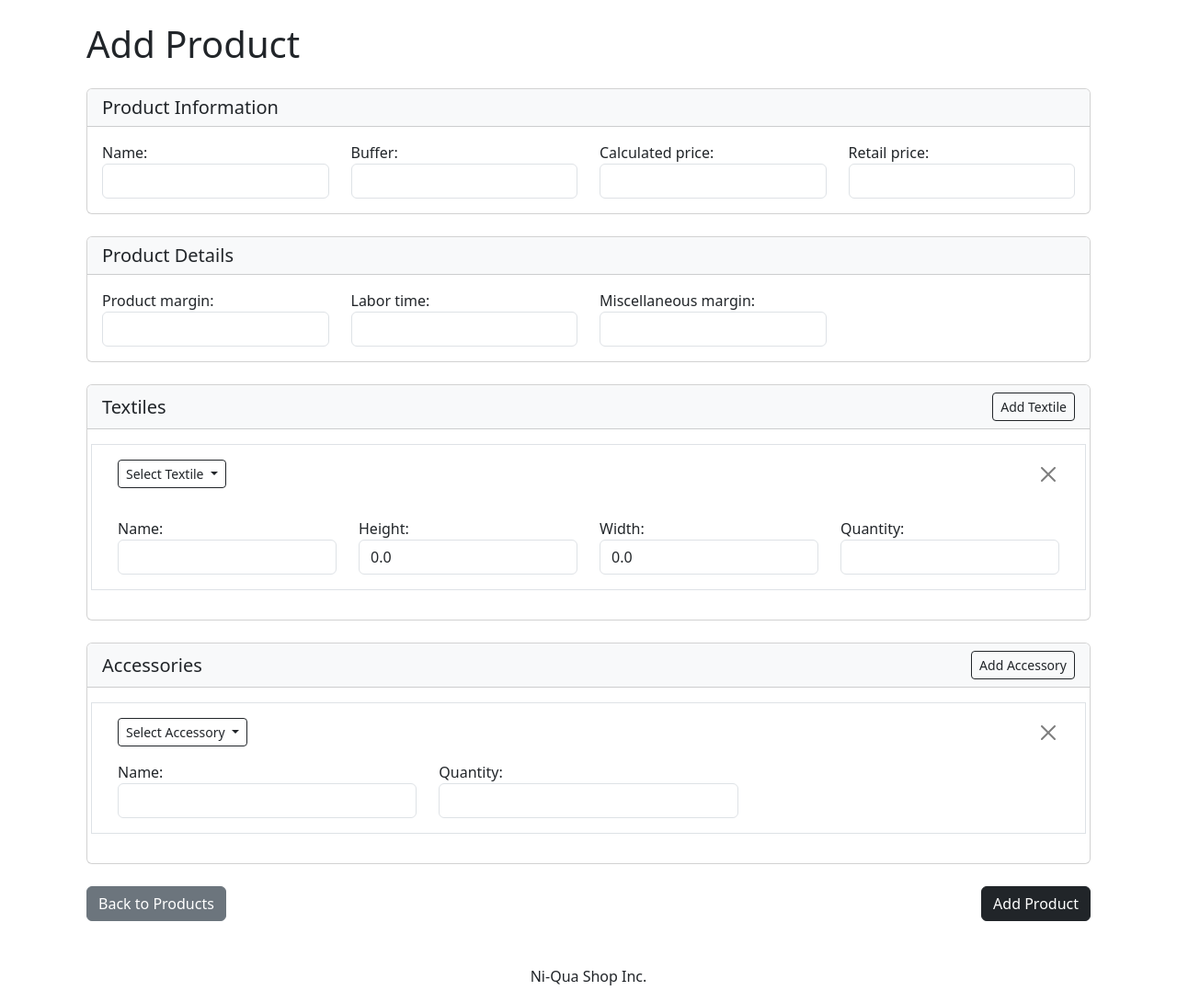
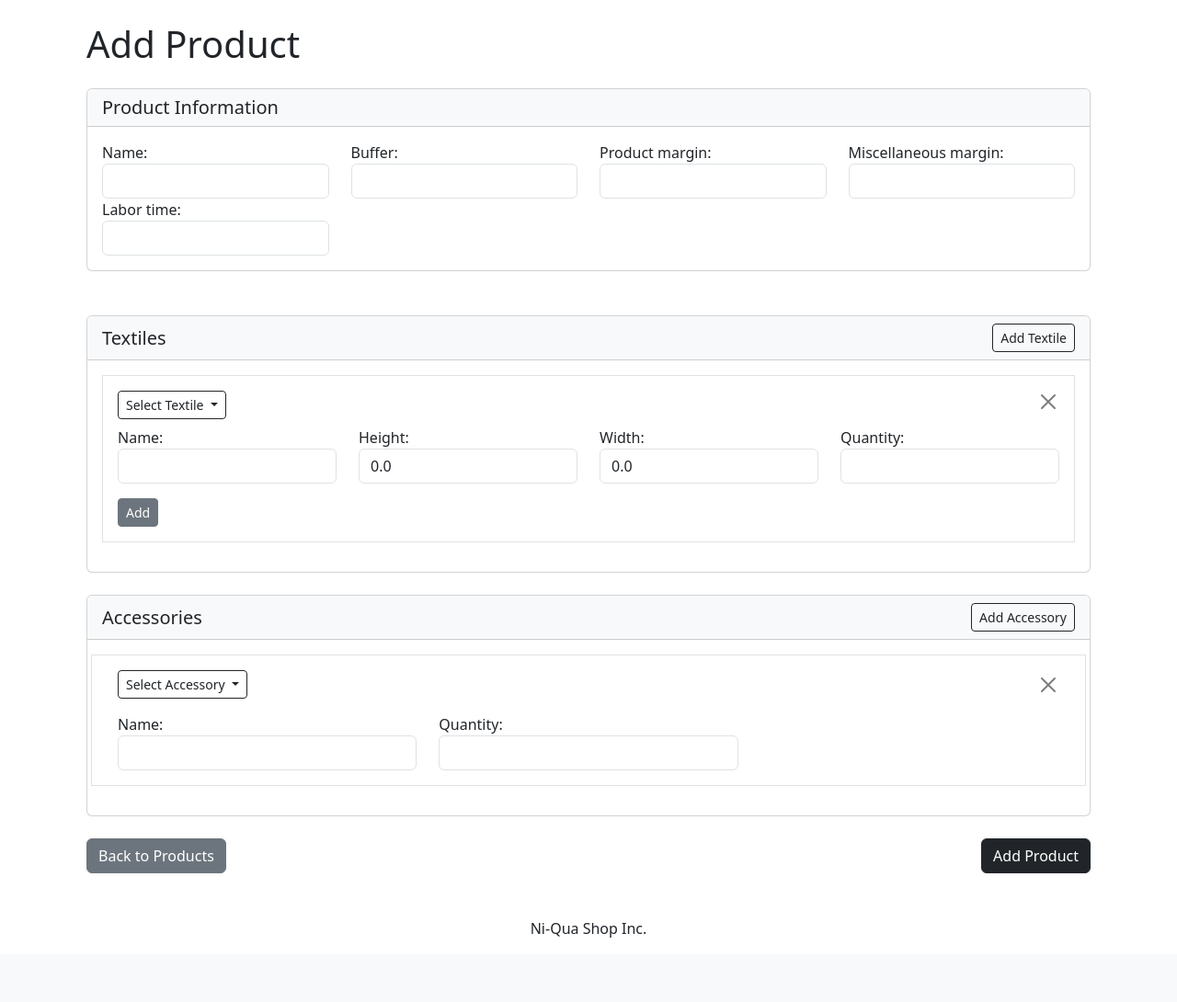
Before and after one commit to lancedguzman/niqua-inventory-system, a Django app: page /product/add/ in a window 1280 px wide. Shown: the part 56-1146 px from the top of the page at 92% size. After the commit the page ends 1076 px from the top, so only its background shows below. Run offline with Django 5.2, Linux system fonts and the light colour scheme; tables that the repository leaves empty hold one stand-in row (values such as "Sample post").

Commit message:
Updated Product Form
It is now working

```diff
--- a/niqua/inventory/templates/product_form.html
+++ b/niqua/inventory/templates/product_form.html
@@ -8,51 +8,17 @@
         {% csrf_token %}
 
         <!-- Product Information Section -->
-        <div class="card mb-4">
+        <div class="card mb-5">
             <div class="card-header bg-light">
                 <h5 class="mb-0">Product Information</h5>
             </div>
             <div class="card-body">
                 <div class="row">
-                    <div class="col-md-3">
-                        {{ product_form.name.label_tag }}
-                        {{ product_form.name }}
-                    </div>
-                    <div class="col-md-3">
-                        {{ product_form.buffer.label_tag }}
-                        {{ product_form.buffer }}
-                    </div>
-                    <div class="col-md-3">
-                        {{ product_form.calculated_price.label_tag }}
-                        <input type="text" class="form-control" value="{{ product_form.initial.calculated_price }}" readonly>
-                    </div>
-                    <div class="col-md-3">
-                        {{ product_form.retail_price.label_tag }}
-                        <input type="text" class="form-control" value="{{ product_form.initial.retail_price }}" readonly>
-                    </div>
-                </div>
-            </div>
-        </div>
-
-        <!-- Product Details Section -->
-        <div class="card mb-4">
-            <div class="card-header bg-light">
-                <h5 class="mb-0">Product Details</h5>
-            </div>
-            <div class="card-body">
-                <div class="row">
-                    <div class="col-md-3">
-                        {{ product_form.product_margin.label_tag }}
-                        {{ product_form.product_margin }}
-                    </div>
-                    <div class="col-md-3">
-                        {{ product_form.labor_time.label_tag }}
-                        {{ product_form.labor_time }}
-                    </div>
-                    <div class="col-md-3">
-                        {{ product_form.miscellaneous_margin.label_tag }}
-                        {{ product_form.miscellaneous_margin }}
-                    </div>
+                    <div class="col-md-3">{{ product_form.name.label_tag }} {{ product_form.name }}</div>
+                    <div class="col-md-3">{{ product_form.buffer.label_tag }} {{ product_form.buffer }}</div>
+                    <div class="col-md-3">{{ product_form.product_margin.label_tag }} {{ product_form.product_margin }}</div>
+                    <div class="col-md-3">{{ product_form.miscellaneous_margin.label_tag }} {{ product_form.miscellaneous_margin }}</div>
+                    <div class="col-md-3">{{ product_form.labor_time.label_tag }} {{ product_form.labor_time }}</div>
                 </div>
             </div>
         </div>
@@ -61,40 +27,44 @@
         <div class="card mb-4">
             <div class="card-header bg-light d-flex justify-content-between align-items-center">
                 <h5 class="mb-0">Textiles</h5>
-                <button type="button" class="btn btn-sm btn-outline-dark" id="add-textile">Add Textile</button>
+                <button type="button" class="btn btn-sm btn-outline-dark" id="add-textile-group">Add Textile</button>
             </div>
             <div class="card-body">
                 {{ textile_formset.management_form }}
-                <div id="textile-formset" class="textile-forms">
-                    {% for form in textile_formset %}
-                    <div class="row textile-form align-items-end mb-3 border p-3 position-relative">
-                        <!-- Top row with interactive dropdown + remove -->
-                        <div class="col-12 d-flex justify-content-between align-items-center mb-3">
-                            <!-- Interactive dropdown -->
+                <div id="textile-groups-wrapper">
+                    {% for form in textile_formset.forms %}
+                    <div class="textile-group border p-3 mb-3" data-index="{{ forloop.counter0 }}">
+                        <div class="d-flex justify-content-between mb-2 textile-dropdown">
                             <div class="dropdown">
-                                <button class="btn btn-outline-dark btn-sm dropdown-toggle textile-dropdown-btn" type="button"
-                                        data-bs-toggle="dropdown" aria-expanded="false">
-                                    Select Textile
+                                <button class="btn btn-sm btn-outline-dark dropdown-toggle textile-dropdown-btn" type="button" data-bs-toggle="dropdown">
+                                    {% if form.textile.value %}
+                                        {{ form.instance.textile.name|default:"Select Textile" }}
+                                    {% else %}
+                                        Select Textile
+                                    {% endif %}
                                 </button>
                                 <ul class="dropdown-menu">
                                     {% for val, label in form.textile.field.choices %}
-                                        <li><a class="dropdown-item textile-option" href="#" data-value="{{ val }}">{{ label }}</a></li>
+                                        <li><a class="dropdown-item" href="#" data-value="{{ val }}">{{ label }}</a></li>
                                     {% endfor %}
                                 </ul>
                             </div>
-
-                            <!-- Remove button -->
-                            <button type="button" class="btn-close remove-textile" aria-label="Remove"></button>
+                            <button class="btn-close remove-textile-group" type="button"></button>
                         </div>
 
-                        <!-- Hidden textile select field -->
+                        <!-- Hidden select -->
                         <div class="d-none">{{ form.textile }}</div>
 
-                        <!-- Rest of the form -->
-                        <div class="col-md-3">{{ form.name.label_tag }} {{ form.name }}</div>
-                        <div class="col-md-3">{{ form.height.label_tag }} {{ form.height }}</div>
-                        <div class="col-md-3">{{ form.width.label_tag }} {{ form.width }}</div>
-                        <div class="col-md-3 mt-3">{{ form.quantity.label_tag }} {{ form.quantity }}</div>
+                        <div class="textile-details">
+                            <div class="row textile-form-row align-items-end mb-2">
+                                <div class="col-md-3">{{ form.name.label_tag }} {{ form.name }}</div>
+                                <div class="col-md-3">{{ form.height.label_tag }} {{ form.height }}</div>
+                                <div class="col-md-3">{{ form.width.label_tag }} {{ form.width }}</div>
+                                <div class="col-md-3">{{ form.quantity.label_tag }} {{ form.quantity }}</div>
+                            </div>
+                        </div>
+
+                        <button type="button" class="btn btn-sm btn-secondary add-detail-row mt-2">Add</button>
                     </div>
                     {% endfor %}
                 </div>
@@ -112,12 +82,9 @@
                 <div id="accessory-formset" class="accessory-forms">
                     {% for form in accessory_formset %}
                     <div class="row accessory-form align-items-end mb-3 border p-3 position-relative">
-                        <!-- Top row with interactive dropdown + remove -->
                         <div class="col-12 d-flex justify-content-between align-items-center mb-3">
-                            <!-- Interactive dropdown -->
                             <div class="dropdown">
-                                <button class="btn btn-outline-dark btn-sm dropdown-toggle accessory-dropdown-btn" type="button"
-                                        data-bs-toggle="dropdown" aria-expanded="false">
+                                <button class="btn btn-outline-dark btn-sm dropdown-toggle accessory-dropdown-btn" type="button" data-bs-toggle="dropdown">
                                     Select Accessory
                                 </button>
                                 <ul class="dropdown-menu">
@@ -126,12 +93,9 @@
                                     {% endfor %}
                                 </ul>
                             </div>
-
                             <button type="button" class="btn-close remove-accessory" aria-label="Remove"></button>
                         </div>
-
                         <div class="d-none">{{ form.accessory }}</div>
-
                         <div class="col-md-4">{{ form.name.label_tag }} {{ form.name }}</div>
                         <div class="col-md-4">{{ form.quantity.label_tag }} {{ form.quantity }}</div>
                     </div>
@@ -143,74 +107,125 @@
         <!-- Form Actions -->
         <div class="d-flex justify-content-between">
             <a href="{% url 'product-list' %}" class="btn btn-secondary">Back to Products</a>
-            <div>
-                <button type="submit" class="btn btn-primary btn-dark">Add Product</button>
-            </div>
+            <div><button type="submit" class="btn btn-primary btn-dark">Add Product</button></div>
         </div>
     </form>
 </div>
 
-<!-- JavaScript for dynamic formset addition + deletion -->
+<!-- JavaScript -->
 <script>
+document.addEventListener("DOMContentLoaded", function () {
+    // Textile dropdown behavior
+    document.addEventListener("click", function (e) {
+        if (e.target.classList.contains("dropdown-item") && e.target.closest(".textile-dropdown")) {
+            e.preventDefault();
+            const item = e.target;
+            const value = item.dataset.value;
+            const label = item.textContent;
+            const group = item.closest(".textile-group");
+            const dropdownBtn = group.querySelector(".textile-dropdown-btn");
+            const textileInput = group.querySelector("input[name$='-textile']"); // Changed to input
 
-document.addEventListener("DOMContentLoaded", function () {
-    // Handle textile dropdown selections
-    document.querySelectorAll("#textile-formset").forEach(set => {
+            // Update the hidden input field
+            if (textileInput) {
+                textileInput.value = value;
+            }
+
+            dropdownBtn.textContent = label;
+        }
+    });
+
+    // Add detail row inside textile group
+    document.getElementById("textile-groups-wrapper").addEventListener("click", function (e) {
+        if (e.target.classList.contains("add-detail-row")) {
+            const group = e.target.closest(".textile-group");
+            const details = group.querySelector(".textile-details");
+            const lastRow = details.querySelector(".textile-form-row:last-child");
+            const newRow = lastRow.cloneNode(true);
+            newRow.querySelectorAll("input").forEach(input => input.value = "");
+            details.appendChild(newRow);
+            const textileInput = newGroup.querySelector("input[name$='-textile']");
+                if (textileInput) {
+                    textileInput.value = "";
+                }
+        }
+    });
+
+    // Remove a textile group
+    document.getElementById("textile-groups-wrapper").addEventListener("click", function (e) {
+        if (e.target.classList.contains("remove-textile-group")) {
+            const group = e.target.closest(".textile-group");
+            group.remove();
+            reindexTextileForms();
+        }
+    });
+
+    // Add textile group
+    document.getElementById("add-textile-group").addEventListener("click", function () {
+        const wrapper = document.getElementById("textile-groups-wrapper");
+        const totalFormsInput = document.getElementById("id_textile-TOTAL_FORMS");
+        const formCount = parseInt(totalFormsInput.value);
+        const firstGroup = wrapper.querySelector(".textile-group");
+        const newGroup = firstGroup.cloneNode(true);
+
+        // Update name/id/for
+        newGroup.querySelectorAll("[name], [id], label").forEach((el) => {
+            if (el.name) el.name = el.name.replace(/textile-\d+-/, `textile-${formCount}-`);
+            if (el.id) el.id = el.id.replace(/textile-\d+-/, `textile-${formCount}-`);
+            if (el.htmlFor) el.htmlFor = el.htmlFor.replace(/textile-\d+-/, `textile-${formCount}-`);
+
+            // Reset input fields
+            if (el.tagName !== 'LABEL') el.value = '';
+        });
+
+        // Reset dropdown label
+        newGroup.querySelector(".textile-dropdown-btn").textContent = "Select Textile";
+
+        // Reset hidden select field
+        const textileSelect = newGroup.querySelector("select[name$='-textile']");
+        if (textileSelect) {
+            textileSelect.value = "";
+        }
+
+        wrapper.appendChild(newGroup);
+        totalFormsInput.value = formCount + 1;
+    });
+
+    // Accessory dropdown
+    document.querySelectorAll("#accessory-formset").forEach(set => {
         set.addEventListener("click", function (e) {
-            if (e.target.classList.contains("textile-option")) {
+            if (e.target.classList.contains("accessory-option")) {
                 e.preventDefault();
-                const selectedLabel = e.target.textContent;
-                const selectedValue = e.target.dataset.value;
-
-                const formCard = e.target.closest(".textile-form");
-                const dropdownBtn = formCard.querySelector(".textile-dropdown-btn");
+                const label = e.target.textContent;
+                const value = e.target.dataset.value;
+                const formCard = e.target.closest(".accessory-form");
+                const dropdownBtn = formCard.querySelector(".accessory-dropdown-btn");
                 const selectField = formCard.querySelector("select");
-
-                dropdownBtn.textContent = selectedLabel;
-                selectField.value = selectedValue;
+                dropdownBtn.textContent = label;
+                selectField.value = value;
             }
         });
     });
 
-    // Handle accessory dropdown selections
-    document.querySelectorAll("#accessory-formset").forEach(set => {
-        set.addEventListener("click", function (e) {
-            if (e.target.classList.contains("accessory-option")) {
-                e.preventDefault();
-                const selectedLabel = e.target.textContent;
-                const selectedValue = e.target.dataset.value;
+    // Clone accessory formset
+    cloneFormset('accessory', 'accessory-formset', 'add-accessory', 'remove-accessory');
 
-                const formCard = e.target.closest(".accessory-form");
-                const dropdownBtn = formCard.querySelector(".accessory-dropdown-btn");
-                const selectField = formCard.querySelector("select");
-
-                dropdownBtn.textContent = selectedLabel;
-                selectField.value = selectedValue;
-            }
-        });
-    });
-});
-
-document.addEventListener('DOMContentLoaded', function () {
     function cloneFormset(prefix, containerId, addButtonId, removeClass) {
         const addButton = document.getElementById(addButtonId);
         const container = document.getElementById(containerId);
         const totalForms = document.getElementById(`id_${prefix}-TOTAL_FORMS`);
-
         addButton.addEventListener('click', function () {
-            const currentFormCount = parseInt(totalForms.value);
+            const formCount = parseInt(totalForms.value);
             const formToClone = container.querySelector(`.${prefix}-form`);
             const newForm = formToClone.cloneNode(true);
-
             newForm.querySelectorAll('input, select, textarea, label').forEach((el) => {
-                if (el.name) el.name = el.name.replace(`${prefix}-0-`, `${prefix}-${currentFormCount}-`);
-                if (el.id) el.id = el.id.replace(`${prefix}-0-`, `${prefix}-${currentFormCount}-`);
-                if (el.htmlFor) el.htmlFor = el.htmlFor.replace(`${prefix}-0-`, `${prefix}-${currentFormCount}-`);
+                if (el.name) el.name = el.name.replace(`${prefix}-0-`, `${prefix}-${formCount}-`);
+                if (el.id) el.id = el.id.replace(`${prefix}-0-`, `${prefix}-${formCount}-`);
+                if (el.htmlFor) el.htmlFor = el.htmlFor.replace(`${prefix}-0-`, `${prefix}-${formCount}-`);
                 if (el.tagName !== 'LABEL') el.value = '';
             });
-
             container.appendChild(newForm);
-            totalForms.value = currentFormCount + 1;
+            totalForms.value = formCount + 1;
             attachDeleteButtons(container, prefix, totalForms, removeClass);
         });
 
@@ -222,11 +237,8 @@ document.addEventListener('DOMContentLoaded', function () {
             btn.onclick = function () {
                 const formCard = btn.closest(`.${prefix}-form`);
                 formCard.remove();
-
-                // Reindex forms
                 const forms = container.querySelectorAll(`.${prefix}-form`);
                 totalForms.value = forms.length;
-
                 forms.forEach((form, index) => {
                     form.querySelectorAll('input, select, textarea, label').forEach((el) => {
                         if (el.name) el.name = el.name.replace(/-\d+-/, `-${index}-`);
@@ -238,8 +250,19 @@ document.addEventListener('DOMContentLoaded', function () {
         });
     }
 
-    cloneFormset('textile', 'textile-formset', 'add-textile', 'remove-textile');
-    cloneFormset('accessory', 'accessory-formset', 'add-accessory', 'remove-accessory');
+    function reindexTextileForms() {
+        const wrapper = document.getElementById("textile-groups-wrapper");
+        const textileGroups = wrapper.querySelectorAll(".textile-group");
+        textileGroups.forEach((group, index) => {
+            group.querySelectorAll("[name], [id], label").forEach((el) => {
+                if (el.name) el.name = el.name.replace(/textile-\d+-/, `textile-${index}-`);
+                if (el.id) el.id = el.id.replace(/textile-\d+-/, `textile-${index}-`);
+                if (el.htmlFor) el.htmlFor = el.htmlFor.replace(/textile-\d+-/, `textile-${index}-`);
+            });
+            group.dataset.index = index;
+        });
+        document.getElementById("id_textile-TOTAL_FORMS").value = textileGroups.length;
+    }
 });
 </script>
 {% endblock %}
```
